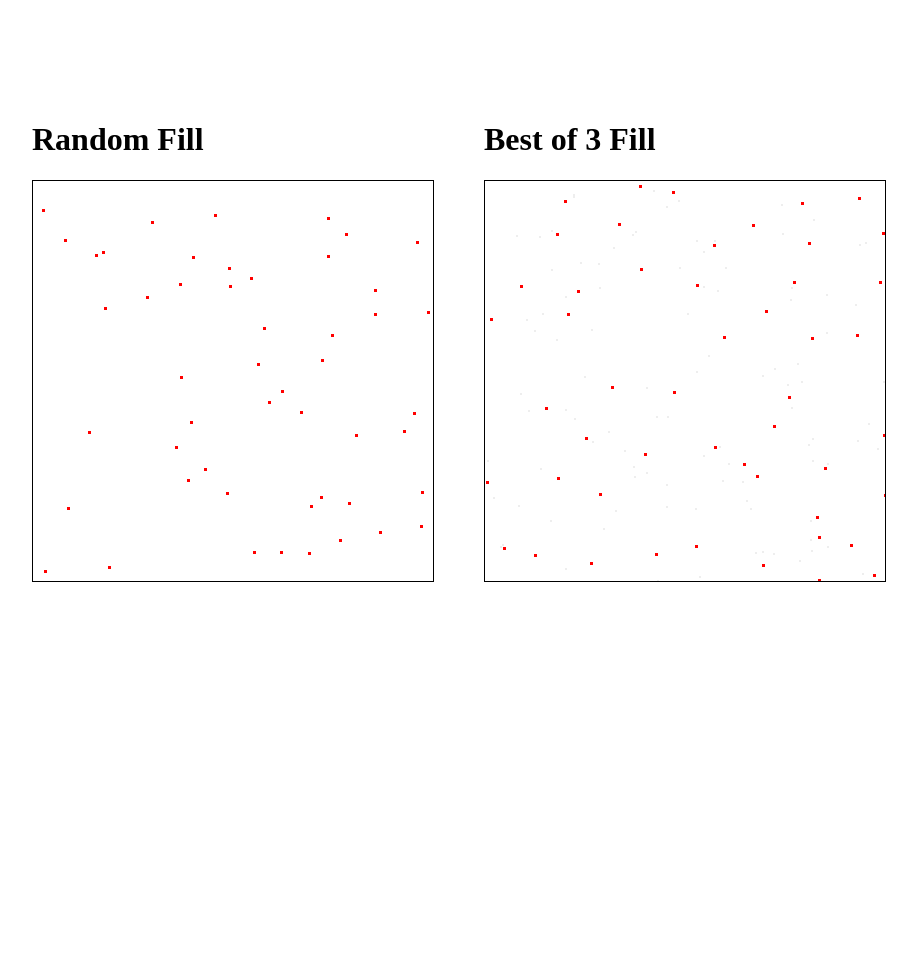
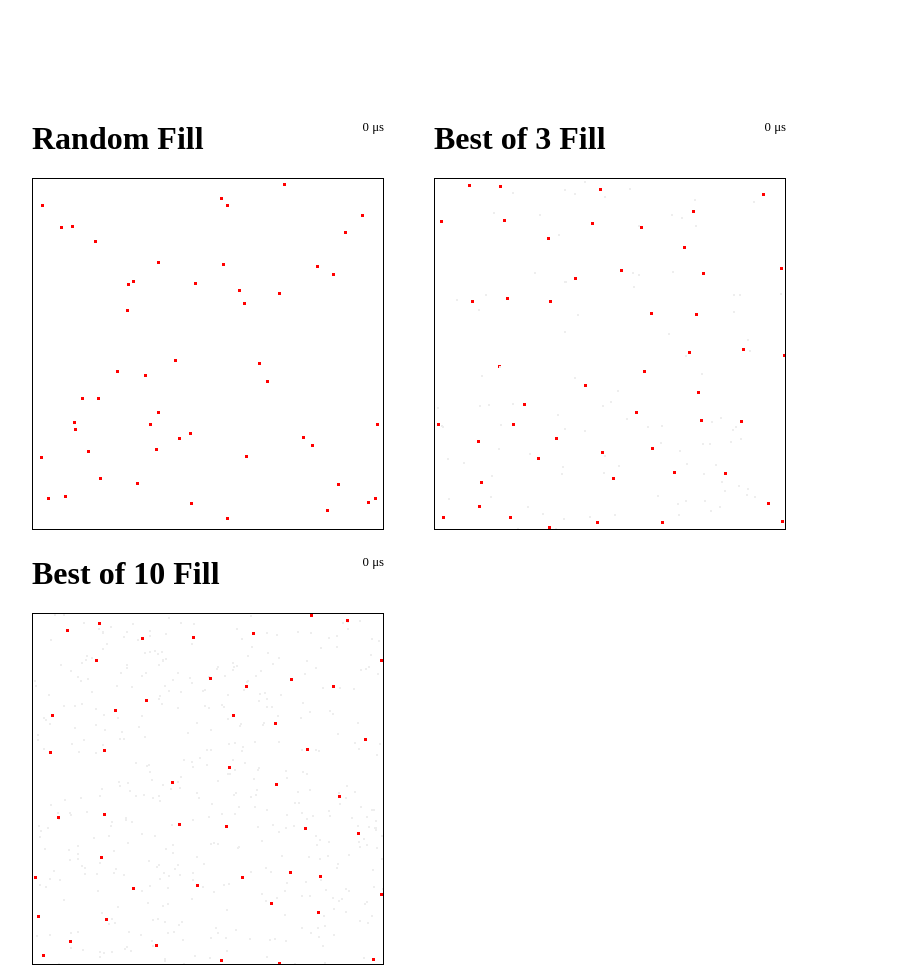
Before and after one commit to awendland/filling-algorithms-js, a plain HTML site: page index.html in a window 1280 px wide. Shown: the whole page, without its empty margins (68-985 px from the left). Before the commit the page ends 800 px from the top, so only its background shows below. Drawn offline with nearby package versions, Linux system fonts and the light colour scheme.

Commit message:
Side-by-side comparison between 'random best of #' fill for {1, 3, 10}

```diff
--- a/index.html
+++ b/index.html
@@ -14,13 +14,20 @@
 <body id="home">
 
 	<main class="body">
-		<article>
+		<article class="fill-demo">
 			<h1>Random Fill</h1>
-			<canvas id="canvas-rnd"></canvas>
+			<canvas data-sample-count="1"></canvas>
+			<span class="timing"></span>
 		</article>
-		<article>
+		<article class="fill-demo">
 			<h1>Best of 3 Fill</h1>
-			<canvas id="canvas-3"></canvas>
+			<canvas data-sample-count="3"></canvas>
+			<span class="timing"></span>
+		</article>
+		<article class="fill-demo">
+			<h1>Best of 10 Fill</h1>
+			<canvas data-sample-count="10"></canvas>
+			<span class="timing"></span>
 		</article>
 	</main>
 
--- a/main.js
+++ b/main.js
@@ -1,15 +1,17 @@
 window.onload = function () {
-	var size = 3;
-	random(size);
-	bestOf3(size);
+	var demos = document.querySelectorAll("article.fill-demo");
+	for (var i = 0; i < demos.length; i++) {
+		var canvas = demos[i].querySelector("canvas"),
+			timing = demos[i].querySelector("span.timing");
+		bestOf(canvas, canvas.dataset.sampleCount, 3, timing);
+	};
 }
 
-function random(size) {
-	var canvas = document.querySelector('#canvas-rnd'),
-		ctx = canvas.getContext('2d');
+function bestOf(canvas, sampleCount, size, timing) {
+	var ctx = canvas.getContext('2d');
 
-	var height = 400,
-		width = 400;
+	var height = 350,
+		width = 350;
 
 	canvas.width = width;
 	canvas.height = height;
@@ -17,32 +19,9 @@ function random(size) {
 	var points = [];
 
 	setInterval(function randomPoint() {
-		var point = {
-				x: Math.floor(Math.random() * width),
-				y: Math.floor(Math.random() * height)
-			}
-		points.push(point);
-
-		ctx.fillStyle = "red";
-		ctx.fillRect(point.x, point.y, size, size);
-	}, 100);
-}
-
-function bestOf3(size) {
-	var canvas = document.querySelector('#canvas-3'),
-		ctx = canvas.getContext('2d');
-
-	var height = 400,
-		width = 400;
-
-	canvas.width = width;
-	canvas.height = height;
-
-	var points = [];
-
-	setInterval(function randomPoint() {
+		var start = window.performance.now();
 		var testPoints = [];
-		for (var i = 0; i < 3; i++) {
+		for (var i = 0; i < sampleCount; i++) {
 			testPoints.push({
 				x: Math.floor(Math.random() * width),
 				y: Math.floor(Math.random() * height)
@@ -53,7 +32,7 @@ function bestOf3(size) {
 
 		var best = {
 			dist: 0,
-			point: null
+			point: testPoints[0]
 		}
 		function distsToPoints(x, y, points) {
 			var dists = [];
@@ -76,5 +55,8 @@ function bestOf3(size) {
 
 		ctx.fillStyle = "red";
 		ctx.fillRect(best.point.x, best.point.y, size, size);
+		// Print timing
+		var timeElapsed = Math.floor((window.performance.now() - start) * 1000);
+		timing.textContent = timeElapsed + " μs";
 	}, 100);
 }
--- a/style.css
+++ b/style.css
@@ -5,8 +5,20 @@ body {
 article {
 	float: left;
 	margin-right: 50px;
+	position: relative;
 }
 
 canvas {
 	border: 1px solid black;
 }
+
+h1 {
+	margin-top: 20px;
+}
+
+.timing {
+	position: absolute;
+	top: 20px;
+	right: 0;
+	font-size: .8em;
+}
```
